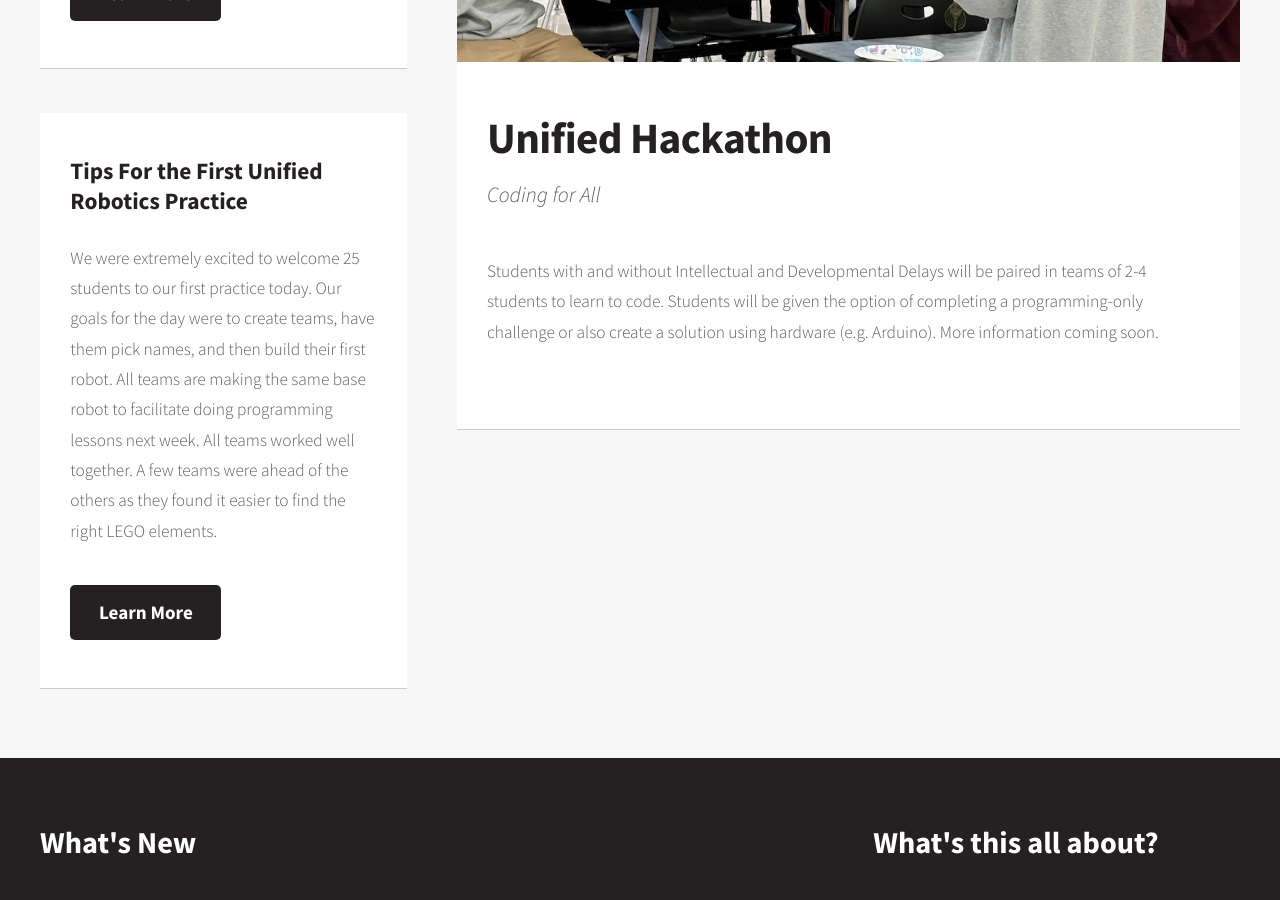
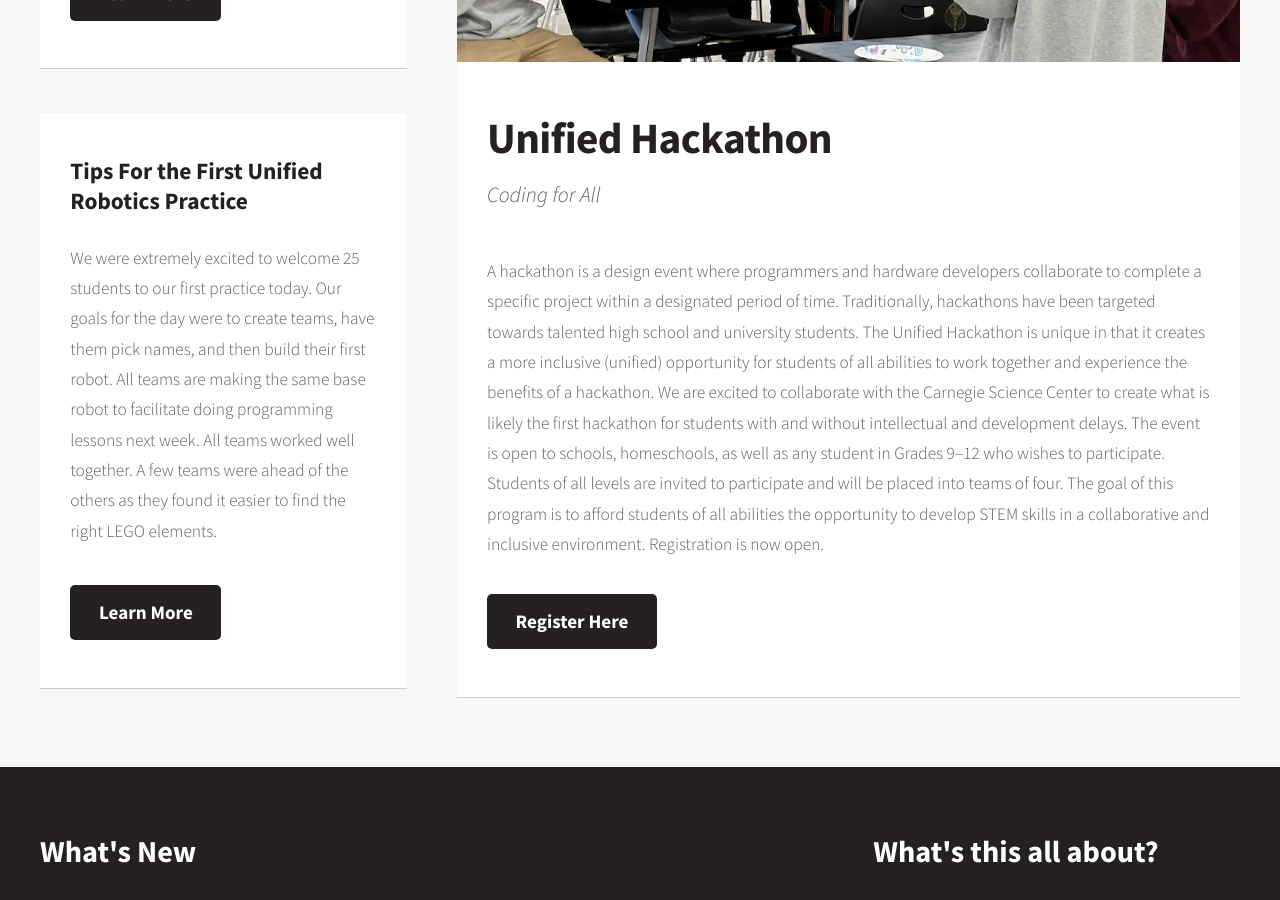
Before and after one commit to arvindseshan/Unified-STEM, a Jekyll site: the page built from unifiedhackathon.html, in a window 1280 px wide and 900 px high, scrolled down 707 px. Built offline with Jekyll 4.4.1, drawn with Linux system fonts in a browser that asks for light colours.

Commit message:
Update unifiedhackathon.html
- added description and link to register for Unified Hackathon

```diff
--- a/unifiedhackathon.html
+++ b/unifiedhackathon.html
@@ -19,12 +19,12 @@ layout: default
 										<p>Coding for All</p>
 									</header>
 									<p>
-										Students with and without Intellectual and Developmental Delays will be paired in teams of 2-4 students to learn to code. Students will be given the option of completing a programming-only challenge or also create a solution using hardware (e.g. Arduino). More information coming soon.
+										A hackathon is a design event where programmers and hardware developers collaborate to complete a specific project within a designated period of time. Traditionally, hackathons have been targeted towards talented high school and university students. The Unified Hackathon is unique in that it creates a more inclusive (unified) opportunity for students of all abilities to work together and experience the benefits of a hackathon. We are excited to collaborate with the Carnegie Science Center to create what is likely the first hackathon for students with and without intellectual and development delays. The event is open to schools, homeschools, as well as any student in Grades 9–12 who wishes to participate. Students of all levels are invited to participate and will be placed into teams of four. The goal of this program is to afford students of all abilities the opportunity to develop STEM skills in a collaborative and inclusive environment. Registration is now open.
 									</p>
 									<p>
 
 									</p>
-
+									<a href="https://carnegiesciencecenter.org/groups-and-schools/sciyinz-squad-competitions/" class="button alt">Register Here</a>
 
 									<section>
 <!--
```
